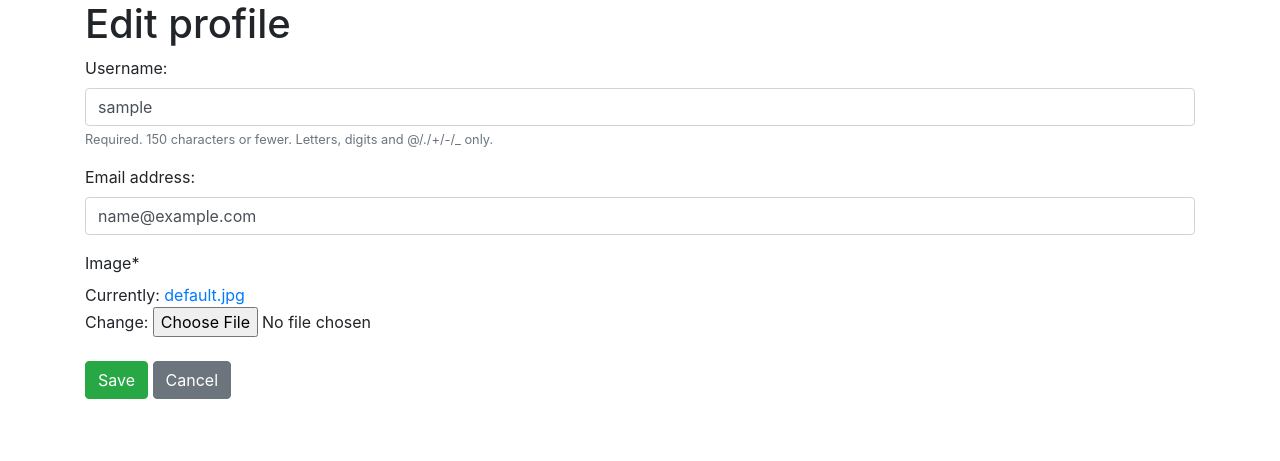
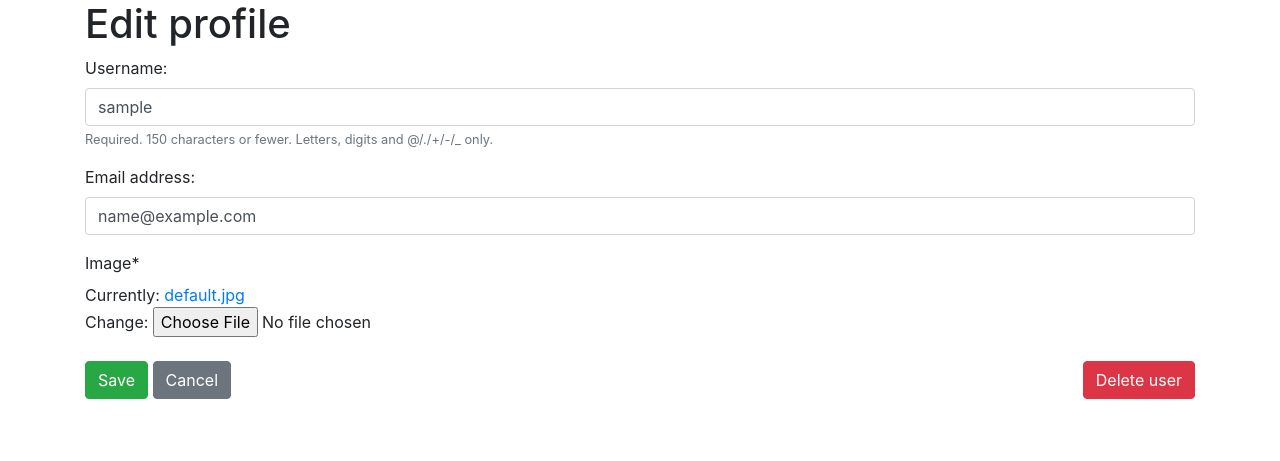
Before and after one commit to ArretVice/SSFproject, a Django app: page /users/edit_profile/ in a window 1280 px wide. Shown: the part 82-543 px from the top of the page. Run offline with Django 3.2, Linux system fonts and the light colour scheme; the visitor is signed in with stand-in values (Sample User, id 1); some libraries are stand-ins or nearby versions.

Commit message:
Added delete user feature

```diff
--- a/users_app/templates/users_app/edit_profile.html
+++ b/users_app/templates/users_app/edit_profile.html
@@ -12,6 +12,7 @@
     <br>
     <button class="btn btn-success" type="submit">Save</button>
     <a href="{% url 'home' %}" class="btn btn-secondary">Cancel</a>
+    <a href="{% url 'users:delete_user' %}" class="btn btn-danger" style="float: right;">Delete user</a>
   </form>
 </div>
 {% endblock content %}
--- a/users_app/urls.py
+++ b/users_app/urls.py
@@ -10,4 +10,6 @@ urlpatterns = [
     path('login/', views.CustomLoginView.as_view(template_name='users_app/login.html'), name='login'),
     path('logout/', views.logout_view, name='logout'),
     path('edit_profile/', views.edit_profile, name='edit_profile'),
+    path('edit_profile/delete_user/', views.delete_user, name='delete_user'),
+    path('edit_profile/confirm_delete_user/', views.confirm_delete_user, name='confirm_delete_user'),
 ]
--- a/users_app/views.py
+++ b/users_app/views.py
@@ -1,4 +1,4 @@
-from django.shortcuts import render, redirect
+from django.shortcuts import render, redirect, get_object_or_404
 from django.contrib.auth import authenticate, login, logout
 from django.contrib import messages
 from django.contrib.auth import views as auth_views
@@ -34,6 +34,7 @@ def register_view(request):
         form = CustomUserCreationForm()
     return render(request, 'users_app/register.html', {'form': form})
 
+@login_required(login_url='users:login')
 def logout_view(request):
     logout(request)
     messages.success(request, 'You have been logged out')
@@ -56,3 +57,16 @@ def edit_profile(request):
         user_form = UserForm(instance=request.user)
         profile_form = ProfileForm(instance=request.user.profile)
     return render(request, 'users_app/edit_profile.html', {'form': user_form, 'profile_form': profile_form})
+
+@login_required(login_url='users:login')
+def delete_user(request):
+    user = get_object_or_404(User, id=request.user.id)
+    return render(request, 'users_app/delete_user.html', {'user': user})
+
+@login_required(login_url='users:login')
+def confirm_delete_user(request):
+    user = get_object_or_404(User, id=request.user.id)
+    user_name = user.username
+    user.delete()
+    messages.success(request, f'{user_name} deleted')
+    return redirect('home')
```
Also changed, not shown: users_app/templates/users_app/delete_user.html (added, +18 -0 lines).
